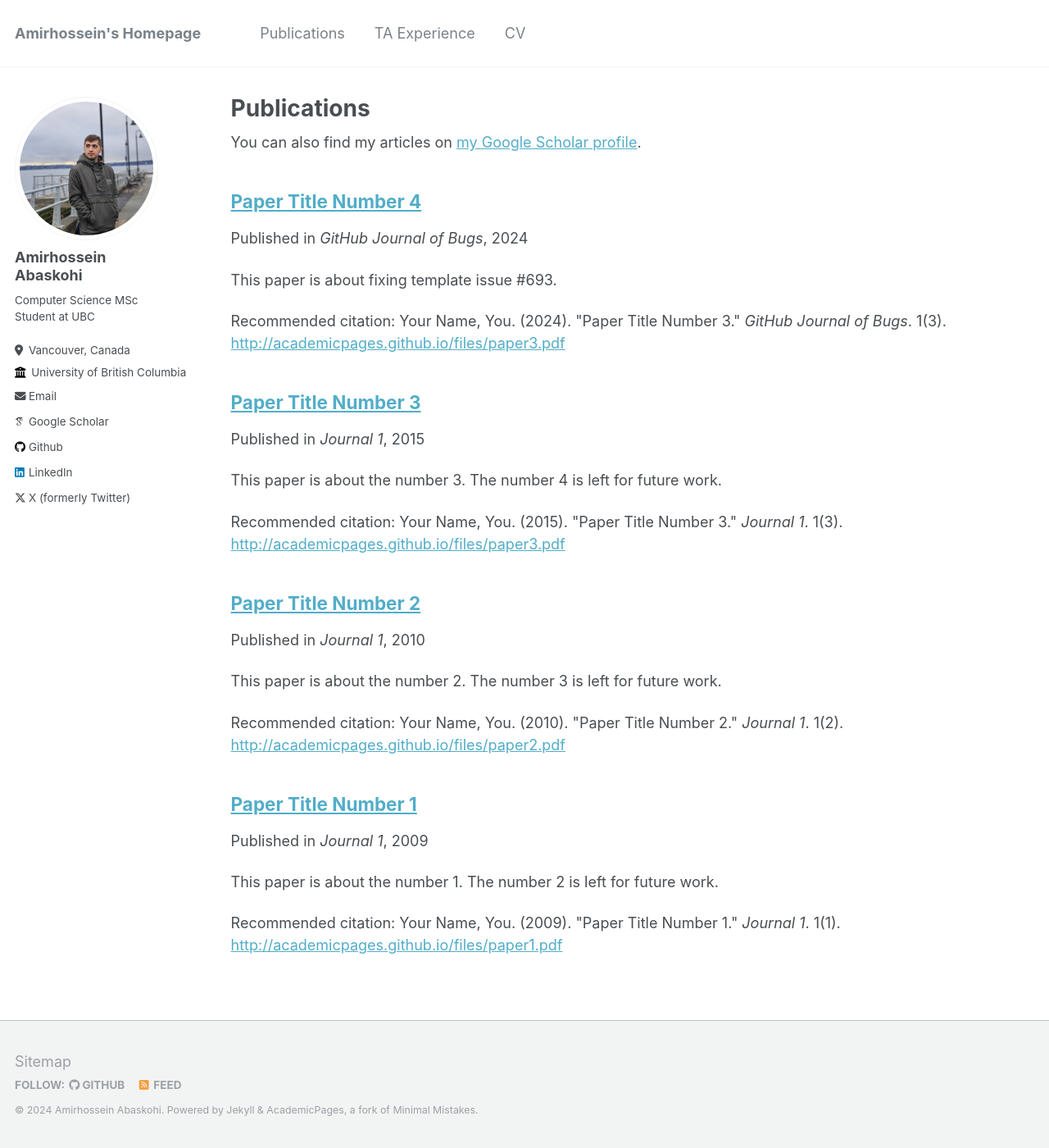
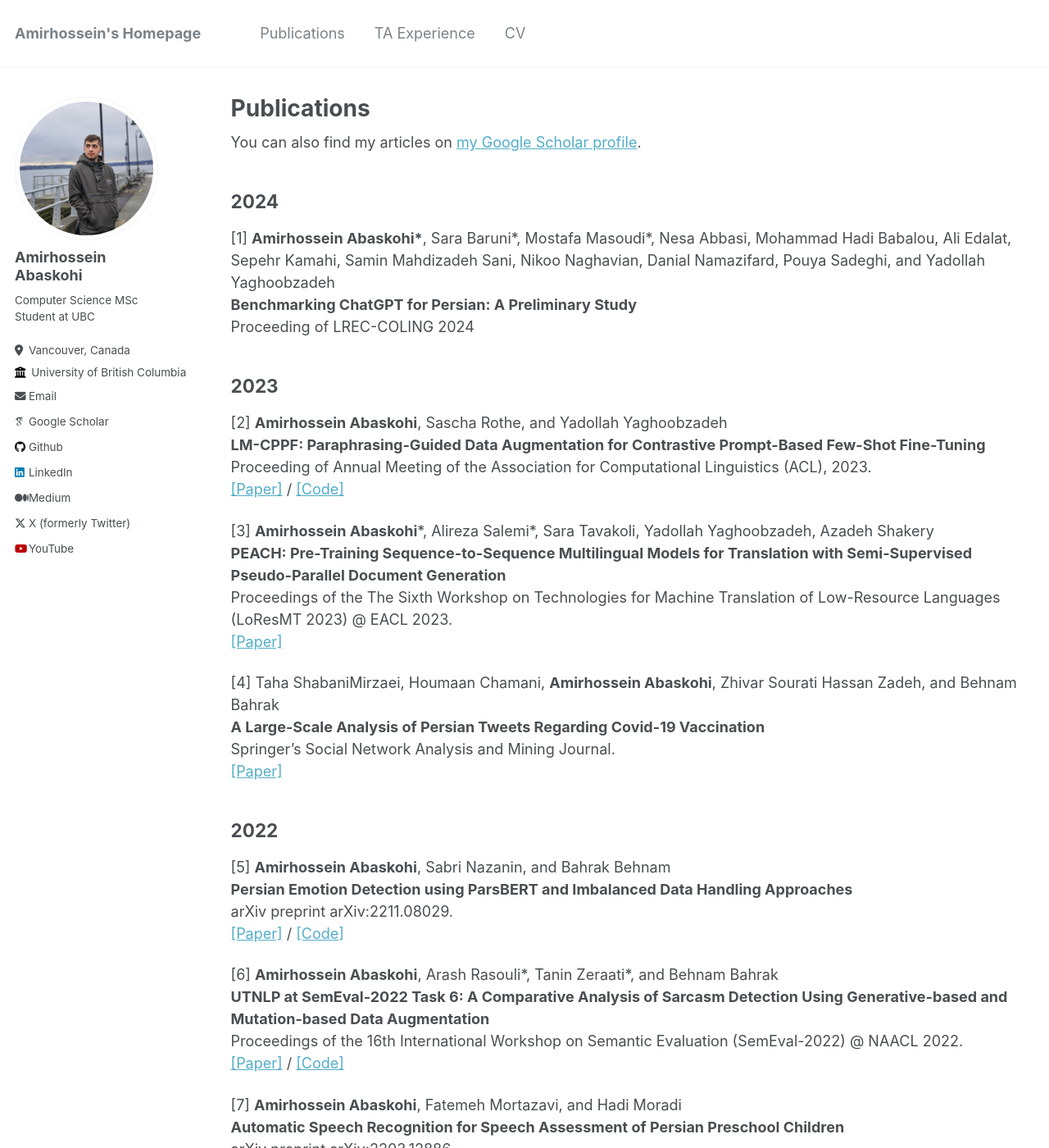
Before and after one commit to AmirAbaskohi/AmirAbaskohi.github.io, a Jekyll site: the page built from _pages/publications.md, in a window 1280 px wide and 1400 px high. Shown: the whole window at 82% size. Built offline with Jekyll 4.4.1, drawn with Linux system fonts in a browser that asks for light colours; some web fonts are replaced; some of the changed text lies outside the part shown.

Commit message:
Added publication and teaching

```diff
--- a/_config.yml
+++ b/_config.yml
@@ -58,7 +58,7 @@ author:
   lastfm           : # Username
   linkedin         : "amirhossein-abaskohi"
   mastodon         : # URL
-  medium           : # URL
+  medium           : "https://medium.com/@amirhossein.abaskohi"
   pinterest        : # Username
   soundcloud       : # Username
   steam            : # Username
@@ -69,7 +69,7 @@ author:
   weibo            : # Username
   wikipedia        : # Username
   xing             : # Username
-  youtube          : # Username
+  youtube          : "@amirhossein_abaskohi"
   zhihu            : # URL
 
 
--- a/_pages/publications.md
+++ b/_pages/publications.md
@@ -9,8 +9,40 @@ author_profile: true
   <div class="wordwrap">You can also find my articles on <a href="{{site.author.googlescholar}}">my Google Scholar profile</a>.</div>
 {% endif %}
 
-{% include base_path %}
+## 2024
+[1] __Amirhossein Abaskohi\*__, Sara Baruni\*, Mostafa Masoudi\*, Nesa Abbasi, Mohammad Hadi Babalou, Ali Edalat, Sepehr Kamahi, Samin Mahdizadeh Sani, Nikoo Naghavian, Danial Namazifard, Pouya Sadeghi, and Yadollah Yaghoobzadeh
+**Benchmarking ChatGPT for Persian: A Preliminary Study**
+Proceeding of LREC-COLING 2024
 
-{% for post in site.publications reversed %}
-  {% include archive-single.html %}
-{% endfor %}
+## 2023
+[2] __Amirhossein Abaskohi__, Sascha Rothe, and Yadollah Yaghoobzadeh
+**LM-CPPF: Paraphrasing-Guided Data Augmentation for Contrastive Prompt-Based Few-Shot Fine-Tuning**
+Proceeding of Annual Meeting of the Association for Computational Linguistics (ACL), 2023.
+[\[Paper\]](https://aclanthology.org/2023.acl-short.59.pdf) / [\[Code\]](https://github.com/AmirAbaskohi/LM-CPPF)
+
+[3] __Amirhossein Abaskohi__\*, Alireza Salemi\*, Sara Tavakoli, Yadollah Yaghoobzadeh, Azadeh Shakery
+**PEACH: Pre-Training Sequence-to-Sequence Multilingual Models for Translation with Semi-Supervised Pseudo-Parallel Document Generation**
+Proceedings of the The Sixth Workshop on Technologies for Machine Translation of Low-Resource Languages (LoResMT 2023) @ EACL 2023.
+[\[Paper\]](https://aclanthology.org/2023.loresmt-1.3.pdf)
+
+[4] Taha ShabaniMirzaei, Houmaan Chamani, __Amirhossein Abaskohi__, Zhivar Sourati Hassan Zadeh, and Behnam Bahrak
+**A Large-Scale Analysis of Persian Tweets Regarding Covid-19 Vaccination**
+Springer's Social Network Analysis and Mining Journal.
+[\[Paper\]](https://link.springer.com/article/10.1007/s13278-023-01154-0)
+
+## 2022
+
+[5] __Amirhossein Abaskohi__, Sabri Nazanin, and Bahrak Behnam
+**Persian Emotion Detection using ParsBERT and Imbalanced Data Handling Approaches**
+arXiv preprint arXiv:2211.08029.
+[\[Paper\]](https://arxiv.org/pdf/2211.08029.pdf) / [\[Code\]](https://github.com/AmirAbaskohi/Persian-Emotion-Detection-using-ParsBERT-and-Imbalanced-Data-Handling-Approaches)
+
+[6] __Amirhossein Abaskohi__, Arash Rasouli\*, Tanin Zeraati\*, and Behnam Bahrak
+**UTNLP at SemEval-2022 Task 6: A Comparative Analysis of Sarcasm Detection Using Generative-based and Mutation-based Data Augmentation**
+Proceedings of the 16th International Workshop on Semantic Evaluation (SemEval-2022) @ NAACL 2022.
+[\[Paper\]](https://aclanthology.org/2022.semeval-1.135.pdf) / [\[Code\]](https://github.com/amirabaskohi/semeval2022-task6-sarcasm-detection)
+
+[7] __Amirhossein Abaskohi__, Fatemeh Mortazavi, and Hadi Moradi
+**Automatic Speech Recognition for Speech Assessment of Persian Preschool Children**
+arXiv preprint arXiv:2203.12886
+[\[Paper\]](https://arxiv.org/pdf/2203.12886.pdf) / [\[Code\]](https://github.com/AmirAbaskohi/Automatic-Speech-recognition-for-Speech-Assessment-of-Persian-Preschool-Children)
```
Also changed, not shown: _pages/about.md (+1 -1 lines), _pages/teaching.html (deleted, +0 -12 lines), _pages/teaching.md (added, +25 -0 lines).
